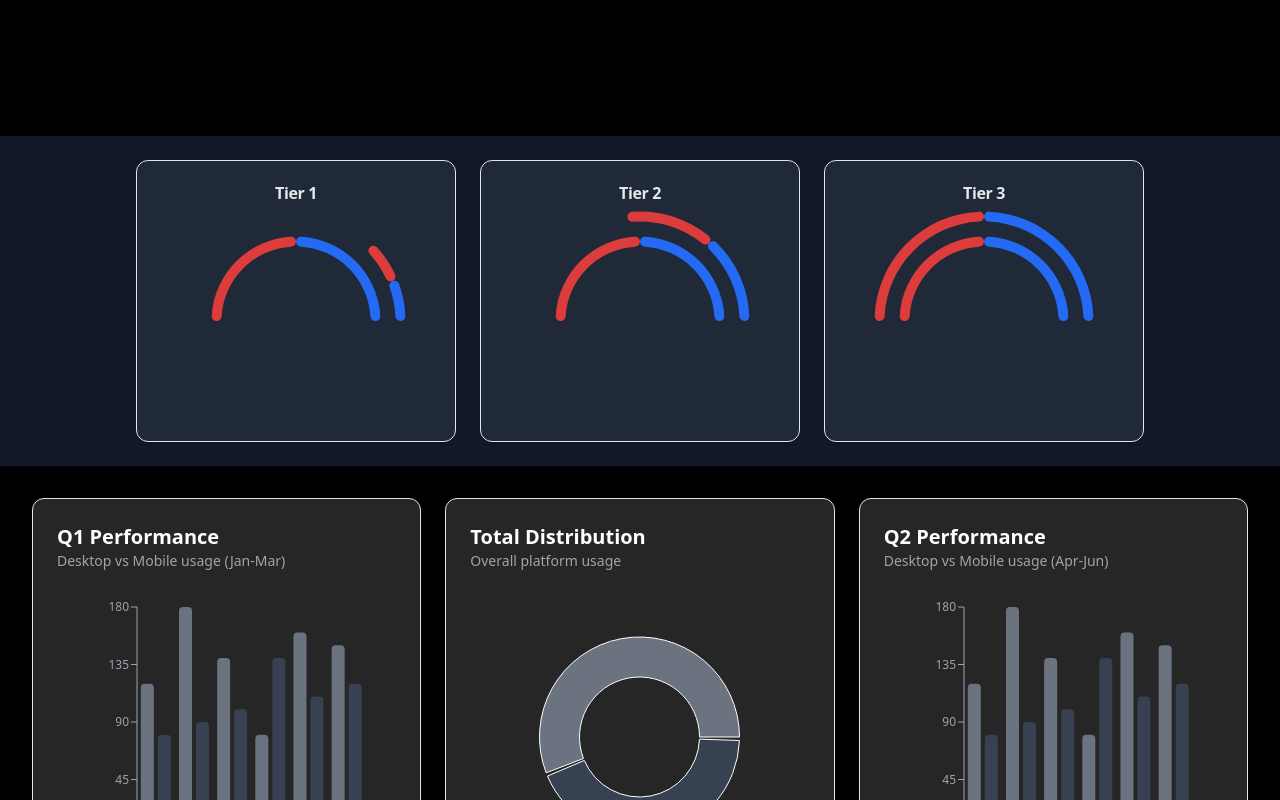
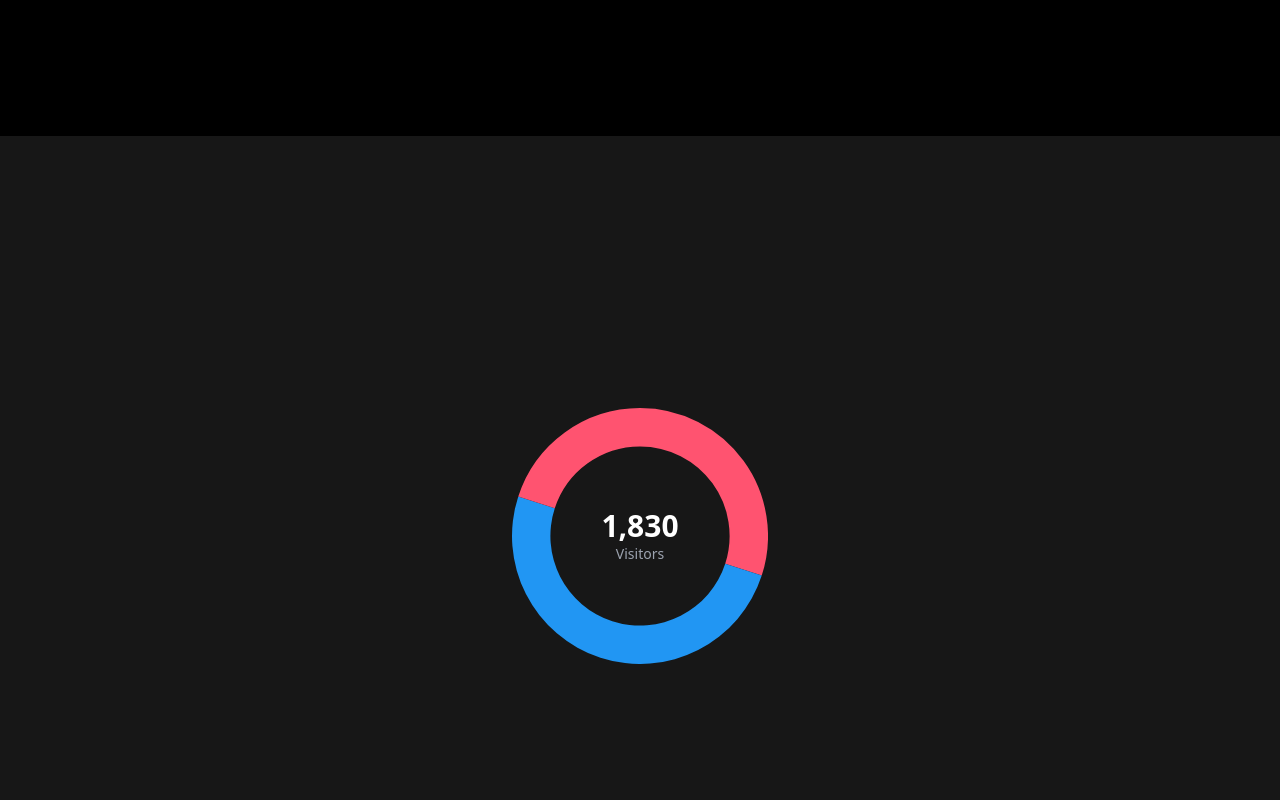
Before and after one commit to nitin14gupta/Level-Super-MInd, a Next.js app in the folder client/: page / in a window 1280 px wide. Shown: the part 5860-6660 px from the top of the page. Built offline with nearby package versions, Linux system fonts and the light colour scheme.

Commit message:
main soln

```diff
--- a/client/package.json
+++ b/client/package.json
@@ -10,12 +10,14 @@
   },
   "dependencies": {
     "@radix-ui/react-slot": "^1.1.1",
+    "chart.js": "^4.4.7",
     "class-variance-authority": "^0.7.1",
     "clsx": "^2.1.1",
     "framer-motion": "^11.18.1",
     "lucide-react": "^0.473.0",
     "next": "15.1.5",
     "react": "^19.0.0",
+    "react-chartjs-2": "^5.3.0",
     "react-dom": "^19.0.0",
     "recharts": "^2.15.0",
     "tailwind-merge": "^2.6.0",
--- a/client/src/components/MainSolution.jsx
+++ b/client/src/components/MainSolution.jsx
@@ -14,7 +14,7 @@ export default function MainSolution() {
       <div className="max-w-7xl mx-auto">
         {/* Header Section */}
         <div className="text-center space-y-6 mb-16">
-          <h1 className="text-4xl md:text-5xl lg:text-6xl font-bold tracking-tight bg-clip-text text-transparent bg-gradient-to-r from-primary via-primary/90 to-primary/80 text-red-500">
+          <h1 className="text-4xl md:text-5xl lg:text-6xl font-bold tracking-tight bg-clip-text text-transparent bg-gradient-to-r from-primary via-primary/90 to-primary/80 text-white">
             Enterprise-Grade Solutions
           </h1>
 
@@ -31,9 +31,9 @@ export default function MainSolution() {
             <div className="absolute inset-0 bg-gradient-to-r from-primary/20 via-primary/10 to-primary/20 opacity-0 group-hover:opacity-100 transition-opacity duration-700" />
 
             {/* Content */}
-            <div className="relative p-8 md:p-12">
+            <div className="relative p-8 md:p-12 bg-[#171f28]">
               <div className="max-w-6xl">
-                <p className="text-lg md:text-xl text-foreground leading-relaxed">
+                <p className="text-lg md:text-xl text-neutral-300 leading-relaxed">
                   {solution.description}
                 </p>
               </div>
--- a/client/src/components/SatisfactoryAnalysis.jsx
+++ b/client/src/components/SatisfactoryAnalysis.jsx
@@ -1,99 +1,56 @@
-"use client"
+'use client';
+import React from "react";
+import { Doughnut } from "react-chartjs-2";
+import {
+  Chart as ChartJS,
+  ArcElement,
+  Tooltip,
+  Legend,
+} from "chart.js";
 
-import { TrendingUp } from "lucide-react"
-import { PolarRadiusAxis, RadialBar, RadialBarChart, Label } from "recharts"
-import {
-  Card,
-  CardContent,
-  CardDescription,
-  CardFooter,
-  CardHeader,
-  CardTitle,
-} from "@/components/ui/card"
-import {
-  ChartContainer,
-  ChartTooltip,
-  ChartTooltipContent,
-} from "@/components/ui/chart"
+ChartJS.register(ArcElement, Tooltip, Legend);
 
-// Chart data for each tier
-const tierData = [
-  { name: "Tier 1", interested: 80, notInterested: 20 },
-  { name: "Tier 2", interested: 65, notInterested: 35 },
-  { name: "Tier 3", interested: 50, notInterested: 50 },
-]
+const SatisfactoryAnalysis = () => {
+  const data = {
+    labels: ["Tier 1", "Tier 2"],
+    datasets: [
+      {
+        data: [30, 50, 20], // Values for each tier
+        backgroundColor: ["#ff5370", "#2196f3"], // Colors for tiers
+        hoverBackgroundColor: ["#ff788e", "#42a5f5"], // Hover effect
+        borderWidth: 0,
+      },
+    ],
+  };
 
-const chartConfig = {
-  Interested: {
-    label: "Interested",
-    color: "hsl(220, 90%, 55%)",
-  },
-  "Not Interested": {
-    label: "Not Interested",
-    color: "hsl(0, 70%, 55%)",
-  },
-}
+  const options = {
+    responsive: true,
+    cutout: "70%", // Creates the hollow center
+    plugins: {
+      legend: {
+        display: false, // Hides legend
+      },
+      tooltip: {
+        enabled: true, // Shows tooltips on hover
+      },
+    },
+  };
 
-function SatisfactoryAnalysis() {
   return (
-    <div className="flex flex-wrap justify-center gap-6 bg-gray-900 p-6">
-      {tierData.map((tier, index) => {
-        const totalResponses = tier.interested + tier.notInterested
-        const chartData = [
-          { status: "Interested", value: tier.interested },
-          { status: "Not Interested", value: tier.notInterested },
-        ]
+    <div className="flex items-center justify-center min-h-screen bg-neutral-900">
+      <div className="relative w-64 h-64">
+        <Doughnut data={data} options={options} />
+        {/* Center Content */}
+        <div className="absolute inset-0 flex flex-col items-center justify-center">
+          <p className="text-3xl font-bold text-white">1,830</p>
+          <p className="text-sm text-gray-400">Visitors</p>
+        </div>
+      </div>
+    </div>
+  );
+};
 
-        return (
-          <Card
-            key={index}
-            className="flex flex-col w-full max-w-xs bg-gray-800 text-gray-200"
-          >
-            <CardHeader className="items-center pb-0">
-              <CardTitle>{tier.name}</CardTitle>
-            </CardHeader>
-            <CardContent className="flex flex-1 items-center pb-0">
-              <ChartContainer
-                config={chartConfig}
-                className="mx-auto aspect-square w-full max-w-[220px] h-[240px]"
-              >
-                <RadialBarChart
-                  data={chartData}
-                  endAngle={180}
-                  innerRadius={80}
-                  outerRadius={130}
-                  barSize={10}
-                >
-                  <ChartTooltip
-                    cursor={false}
-                    content={<ChartTooltipContent hideLabel />}
-                  />
-                  <PolarRadiusAxis tick={false} tickLine={false} axisLine={false}>
-                  </PolarRadiusAxis>
-                  <RadialBar
-                    dataKey="value"
-                    name="Interested"
-                    stackId="a"
-                    fill="hsl(220, 90%, 55%)"
-                    cornerRadius={5}
-                    className="stroke-transparent stroke-2"
-                  />
-                  <RadialBar
-                    dataKey="value"
-                    name="Not Interested"
-                    stackId="a"
-                    fill="hsl(0, 70%, 55%)"
-                    cornerRadius={5}
-                    className="stroke-transparent stroke-2"
-                  />
-                </RadialBarChart>
-              </ChartContainer>
-            </CardContent>
-          </Card>
-        )
-      })}
-    </div>
-  )
-}
+export default SatisfactoryAnalysis;
 
-export default SatisfactoryAnalysis
+
+//
```
Also changed, not shown: 1 other file (tests, documents, lock files or other folders).
